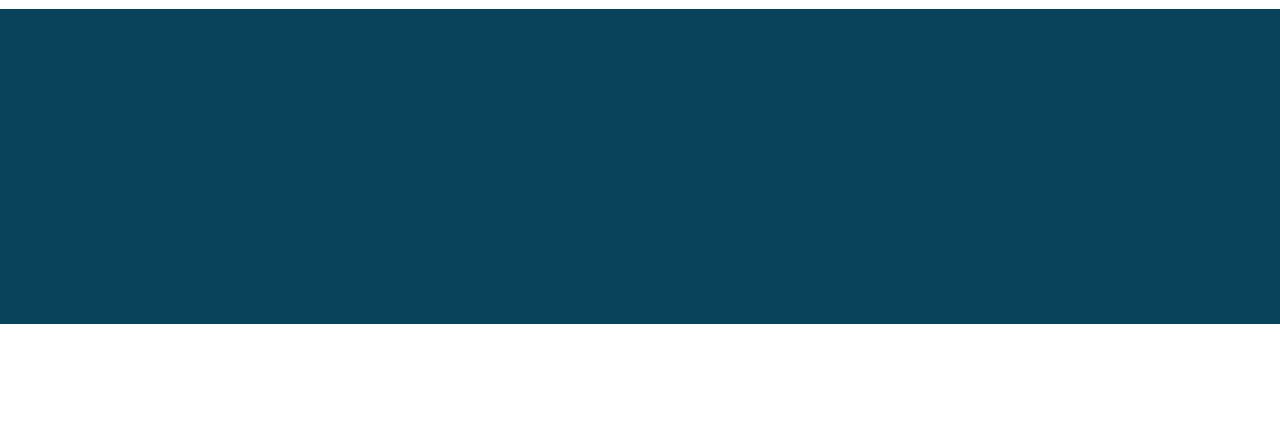
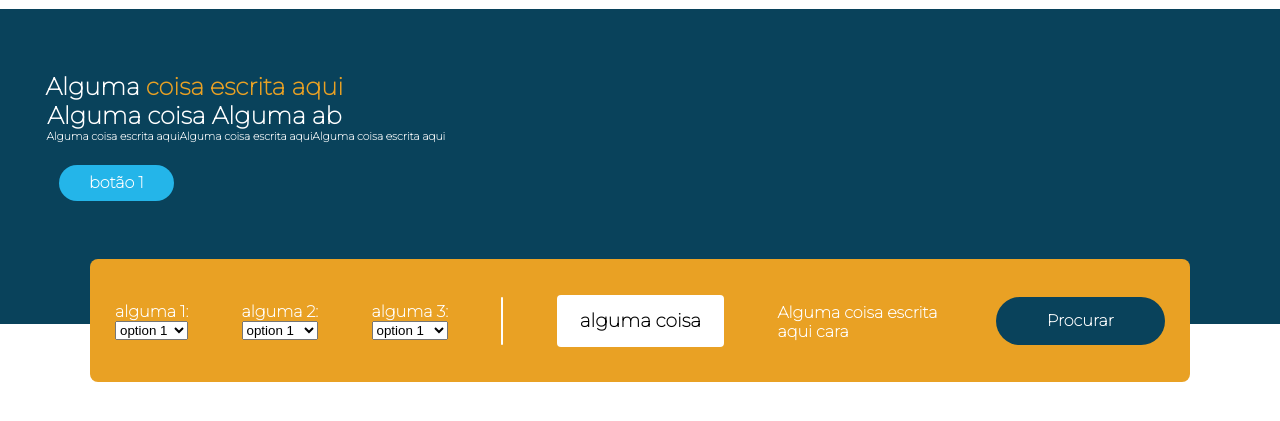
Before and after one commit to DanielFerrazAlex/Pure-Front-End, a plain HTML site: page pages/index.html in a window 1280 px wide. Shown: the part 111-532 px from the top of the page. Drawn offline with Linux system fonts and the light colour scheme.

Commit message:
Atualization --V.1

```diff
--- a/assets/css/MainPg1.css
+++ b/assets/css/MainPg1.css
@@ -1,5 +1,5 @@
 /* Main pagina principal */
-
+/* parte azul abaixo da header */
 .BgAzul {
     height: 315px;
     background: var(--azul-escuro);
@@ -12,3 +12,114 @@
     width: 415.06px;
     position: relative;
 }
+
+.text1 {
+    width: 312px;
+    text-align: center;
+    color: var(--branco);
+    font-family: var(--font-family);
+}
+
+.text1 text {
+    color: var(--amarelo);
+}
+
+.text2 {
+    text-align: center;
+    color: var(--branco);
+    font-family: var(--font-family);
+}
+
+.text3 {
+    left: 5%;
+    top: 15%;
+    height: 36px;
+    display: flex;
+    width: 114.5px;
+    position: relative;
+    align-items: center;
+    border-radius: 25px;
+    justify-content: center;
+    background: var(--azul-claro);
+}
+
+.text3 a {
+    font-weight: bold;
+    color: var(--branco);
+    font-family: var(--font-family);
+}
+
+/* Background amarelo com options */
+.BgAmarelo {
+    top: 370px;
+    width: 100%;
+    height: 123px;
+    display: flex;
+    position: absolute;
+    justify-content: center;
+}
+
+.BgAmarelo section {
+    width: 1100px;
+    height: 123px;
+    display: flex;
+    font-weight: bold;
+    border-radius:8px ;
+    align-items: center;
+    color: var(--branco);
+    justify-content: center;
+    background: var(--amarelo);
+    font-family: var(--font-family);
+}
+
+.DivOptions {
+    height: 90px;
+    width: 1050px;
+    display: flex;
+    align-items: center;
+    justify-content: space-between;
+}
+
+.opt {
+    display: inline-grid;
+}
+
+.linha {
+    width: 2px;
+    height: 48px;
+    border-radius: 10px;
+    background: var(--branco);
+}
+
+.btn-branco {
+    height: 52px;
+    display: flex;
+    width: 167.63px;
+    align-items: center;
+    border-radius: 4px;
+    justify-content: center;
+    background: var(--branco);
+}
+
+.btn-branco h3 {
+    color: var(--preto);
+}
+
+.Opt-Text {
+    height: 36px;
+    width: 165.26px;
+}
+
+.Opt-Btn {
+    width: 169px;
+    height: 48px;
+    display: flex;
+    align-items: center;
+    border-radius:  100px;
+    justify-content: center;
+    background: var(--azul-escuro);
+}
+
+.Opt-Btn a {
+    color: var(--branco);
+}
--- a/assets/styles.css
+++ b/assets/styles.css
@@ -8,6 +8,7 @@
 }
 
 :root {
+    --preto: #000000;
     --branco: #FFFFFF;
     --amarelo: #E9A124;
     --azul-claro: #24B5E9;
--- a/pages/index.html
+++ b/pages/index.html
@@ -44,9 +44,61 @@
     <main>
         <section class="BgAzul">
             <div class="DivText">
-                <h3></h3>
+                <div class="text1">
+                    <h2>Alguma <text>coisa escrita aqui</text> Alguma coisa Alguma ab</h2>
+                </div>
+                <div class="text2">
+                    <h6>Alguma coisa escrita aquiAlguma coisa escrita aquiAlguma coisa escrita aqui</h6>
+                </div>
+                <div class="text3">
+                    <a href="">botão 1</a>
+                </div>
             </div>
+            <section class="BgAmarelo">
+                <section>
+                    <div class="DivOptions">
+                        <div class="opt">
+                            <label for="">alguma 1:</label>
+                            <select name="1">
+                                <option value="1">option 1</option>
+                                <option value="2">option 2</option>
+                                <option value="3">option 3</option>
+                            </select>
+                        </div>
+                        <div class="opt">
+                            <label for="">alguma 2:</label>
+                            <select name="1">
+                                <option value="1">option 1</option>
+                                <option value="2">option 2</option>
+                                <option value="3">option 3</option>
+                            </select>
+                        </div>
+                        <div class="opt">
+                            <label for="">alguma 3:</label>
+                            <select name="1">
+                                <option value="1">option 1</option>
+                                <option value="2">option 2</option>
+                                <option value="3">option 3</option>
+                            </select>
+                        </div>
+                        <div class="linha"></div>
+                        <div class="btn-branco">
+                            <h3>alguma coisa</h3>
+                        </div>
+                        <div class="Opt-Text">
+                            <h4>Alguma coisa escrita aqui cara</h4>
+                        </div>
+                        <div class="Opt-Btn">
+                            <a href="">Procurar</a>
+                        </div>
+                    </div>
+                </section>
+            </section>
         </section>
     </main>
+    <main>
+
+    </main>
+    <script src="../assets/js/script.js"></script>
 </body>
 </html>
```
